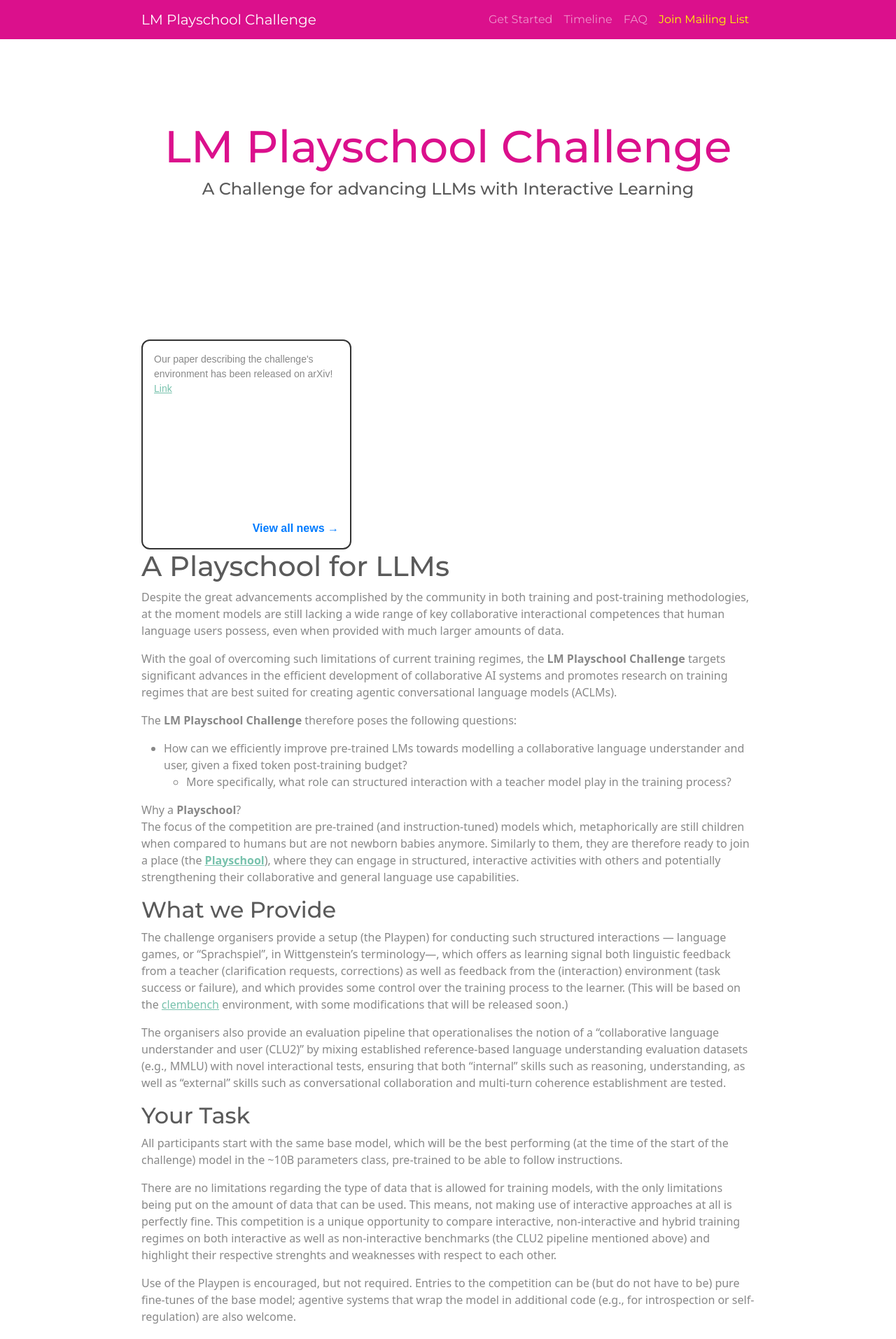
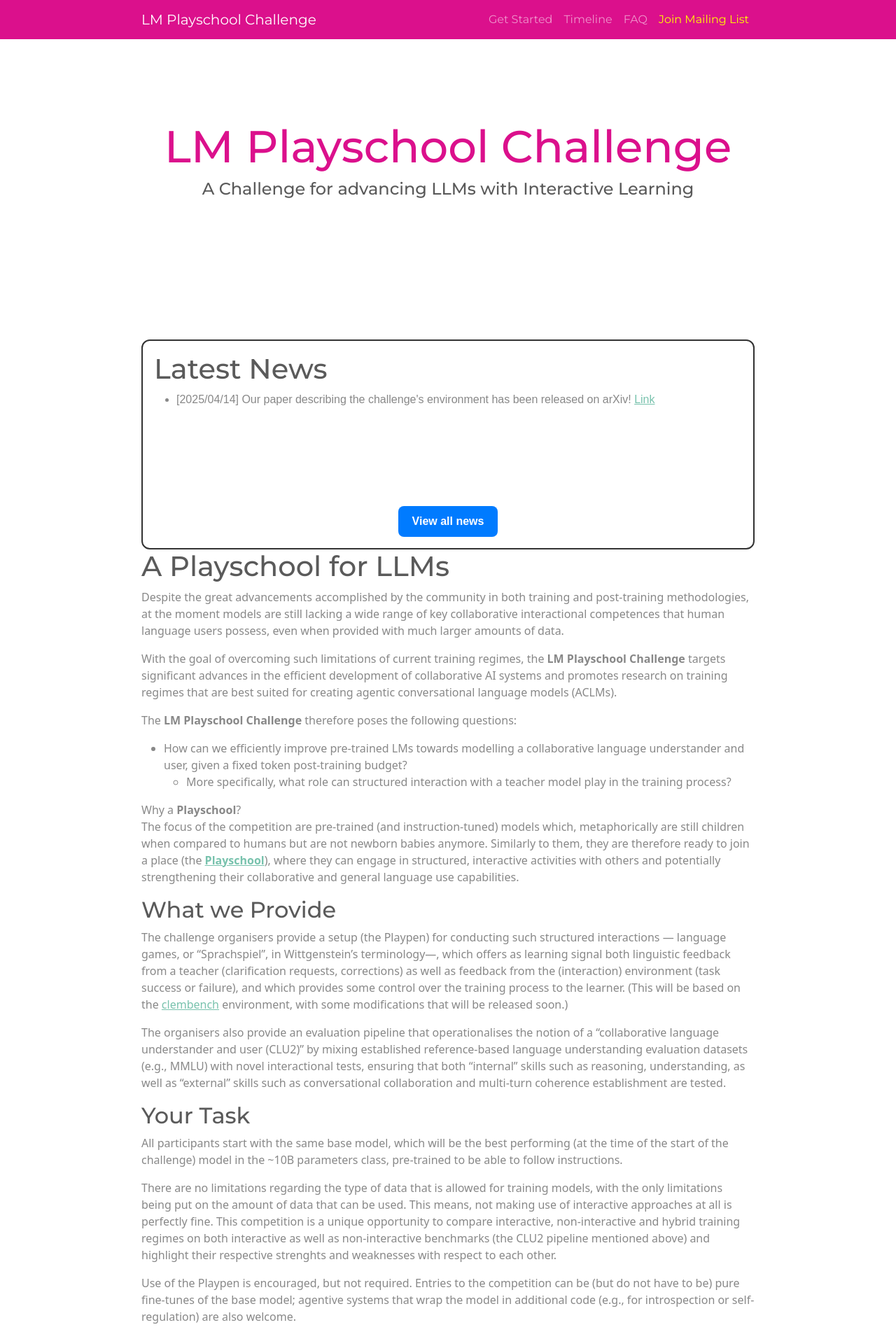
Before and after one commit to lm-playschool/lm-playschool.github.io, a Jekyll site: the page built from index.md, in a window 1280 px wide. Shown: the top 1913 px of the page at 70% size. Built offline with Jekyll 4.4.1, drawn with Linux system fonts in a browser that asks for light colours; our own code applies the rules of GitHub Pages for plain Markdown files.

Commit message:
new box style improvements

```diff
--- a/_layouts/home.html
+++ b/_layouts/home.html
@@ -11,11 +11,16 @@ layout: default
 
   <div class="container page-content">
     <div class="news-box">
+          <h1>Latest News</h1>
   <div class="news-list">
-    <div class="news-item">Our paper describing the challenge's environment has been released on arXiv! <a href="http://arxiv.org/abs/2504.08590">Link</a> </div>
+    <ul>
+      <li>
+            <div class="news-item">[2025/04/14] Our paper describing the challenge's environment has been released on arXiv! <a href="http://arxiv.org/abs/2504.08590">Link</a> </div>
+      </li>
+    </ul>
   </div>
   <div class="news-link">
-    <a href="/news">View all news →</a>
+    <a href="/news">View all news</a>
   </div>
 </div>
   <section>
--- a/assets/main.scss
+++ b/assets/main.scss
@@ -137,7 +137,6 @@ blockquote{
 
 // News box
     .news-box {
-      width: 300px;
       height: 300px;
       border: 2px solid #333;
       border-radius: 12px;
@@ -155,21 +154,22 @@ blockquote{
       margin-bottom: 12px;
     }
 
-    .news-item {
-      margin-bottom: 8px;
-      font-size: 14px;
-    }
-
-    .news-link {
-      text-align: right;
+     .news-link {
+      text-align: center;
     }
 
     .news-link a {
-      color: #007BFF;
+      display: inline-block;
+      padding: 10px 20px;
+      background-color: #007BFF;
+      color: #fff;
+      border: none;
+      border-radius: 8px;
       text-decoration: none;
       font-weight: bold;
+      transition: background-color 0.3s ease;
     }
 
     .news-link a:hover {
-      text-decoration: underline;
+      background-color: #0056b3;
     }
```
